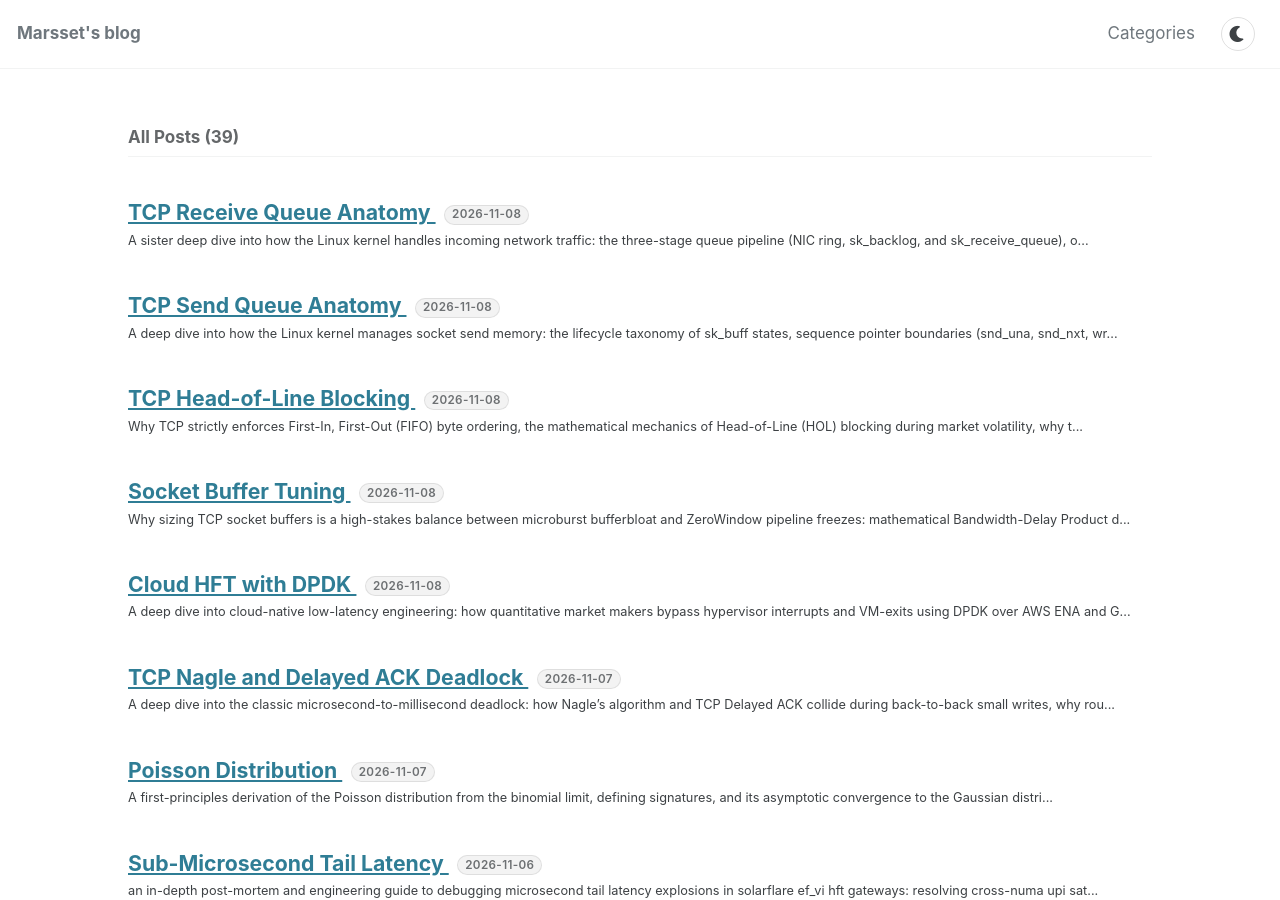
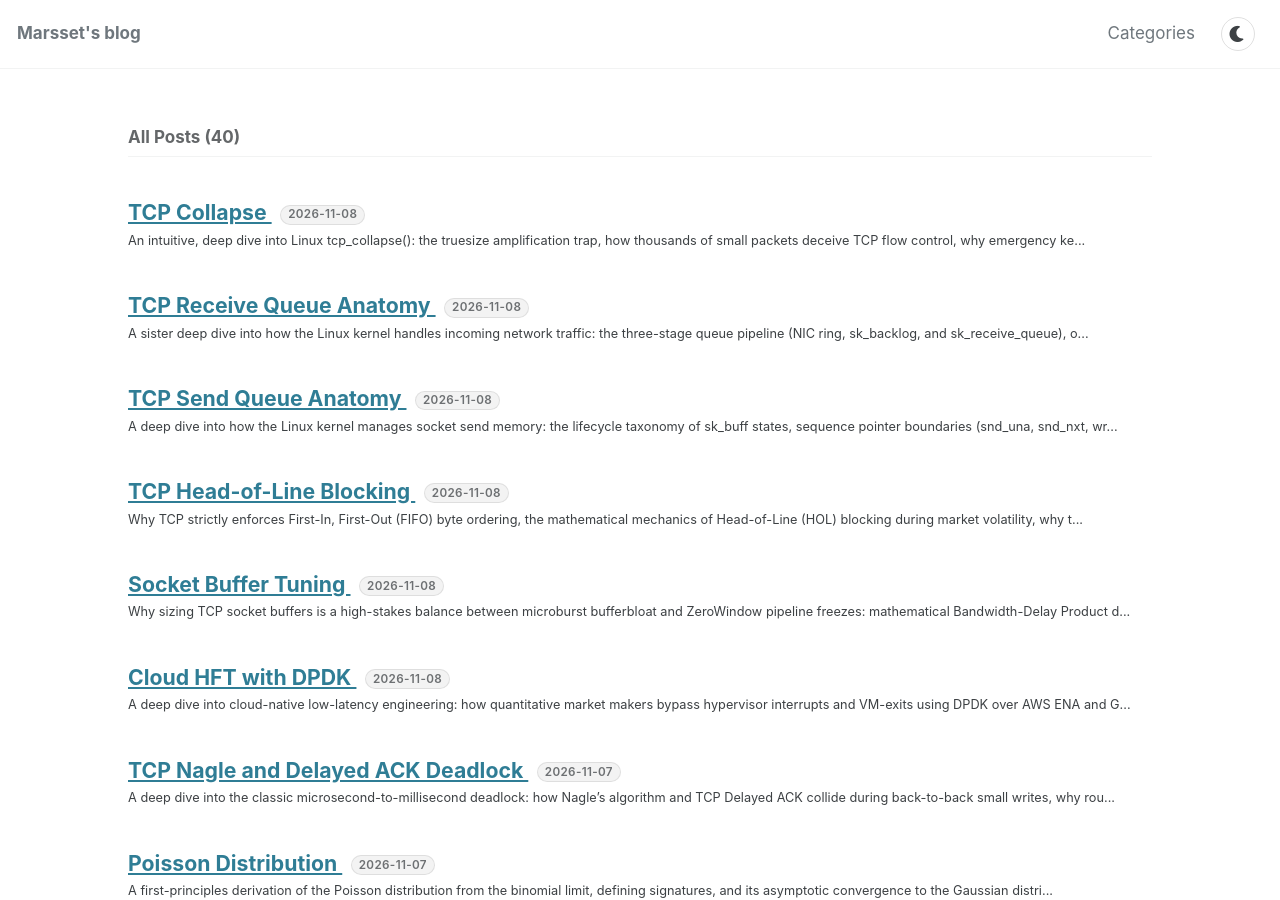
Before and after one commit to marsset/marsset.github.io, a Jekyll site: the page built from index.markdown, in a window 1280 px wide and 900 px high. Built offline with Jekyll 4.4.1, drawn with Linux system fonts in a browser that asks for light colours; cached includes are drawn as plain includes; some of the changed lines change nothing that is shown.

Commit message:
Add TCP Collapse post and writing style standards rule

````diff
--- a/_posts/2026-11-08-tcp-receive-queue.markdown
+++ b/_posts/2026-11-08-tcp-receive-queue.markdown
@@ -190,10 +190,10 @@ $$
 In high-frequency trading gateways, several default Linux kernel mechanisms designed for high throughput become severe tail-latency liabilities on the receive path:
 
 ### 1. The `tcp_collapse()` Catastrophe
-When memory usage exceeds `sk_rcvbuf`, the Linux kernel does not immediately drop packets. Instead, it enters **Emergency Buffer Collapse (`tcp_collapse()`)**:
+When memory usage exceeds `sk_rcvbuf`, the Linux kernel does not immediately drop packets. Instead, it enters **Emergency Buffer Collapse ([`tcp_collapse()`](/system/2026/11/09/tcp-collapse.html))**:
 * It walks all `sk_buff`s in `sk_receive_queue` and `out_of_order_queue`.
 * It re-allocates memory and copies smaller chunks into contiguous larger buffers to eliminate slab allocator padding and header overhead.
-* **Impact:** In trading systems, `tcp_collapse()` can lock the socket and freeze the CPU core for **hundreds of microseconds to milliseconds**, occurring exactly during a market burst when latency matters most!
+* **Impact:** In trading systems, `tcp_collapse()` can lock the socket and freeze the CPU core for **hundreds of microseconds to milliseconds**, occurring exactly during a market burst when latency matters most! See the full deep dive in [TCP Collapse](/system/2026/11/09/tcp-collapse.html).
 * **Diagnostics:** Check if `TCPRcvCollapsed` is incrementing:
   ```bash
   nstat -z | grep -i collapse
--- /dev/null
+++ b/_posts/2026-11-09-tcp-collapse.markdown
@@ -0,0 +1,239 @@
+---
+title: "TCP Collapse"
+date: 2026-11-09 06:30:00 +0800
+categories:
+  - system
+tags: system linux kernel networking tcp low-latency performance
+excerpt: >
+  An intuitive, deep dive into Linux tcp_collapse(): the truesize amplification trap, how thousands of small packets deceive TCP flow control, why emergency kernel defragmentation freezes CPU cores for milliseconds during market bursts, and how to eliminate it.
+---
+
+Imagine you are moving to a new home.
+
+Instead of packing 50 books into two large cardboard boxes, someone packs each single pencil, paperclip, and sticky note into its own **giant, half-empty shipping crate**.
+
+Before long, your living room is stacked to the ceiling with massive crates. The room is completely out of physical space, even though the actual items inside could easily fit in a backpack.
+
+What do you do when a delivery driver arrives at your door with more crates?
+
+You cannot fit another crate through the door. But throwing the pencils away violates your contract. So you drop everything, sit on the floor, open every single crate one by one, unpack the pencils, consolidate them into a single shoe box, and break down the empty crates to haul them out.
+
+While you are frantically repacking, the delivery driver is ringing the doorbell over and over. You cannot answer. Eventually, the porch fills up, packages tumble onto the sidewalk, and the delivery driver drives away.
+
+That frantic, stop-the-world repacking frenzy is **`tcp_collapse()`** in the Linux kernel.
+
+---
+
+## 1. The Core Trap: The `truesize` Amplification
+
+In high-performance networking, engineers often assume that receiving an 80-byte trade confirmation consumes 80 bytes of memory in the socket receive buffer (`sk_rcvbuf`).
+
+In the Linux kernel, this assumption is completely wrong.
+
+Every network packet arriving from the wire must be managed by the kernel's memory subsystem. To track a single packet, Linux allocates:
+1. **`struct sk_buff`**: The primary socket buffer metadata container (~224 to 256 bytes).
+2. **`struct skb_shared_info`**: Fragment and memory refcounting structures (~320 bytes).
+3. **Memory Allocator Alignments**: Modern Network Interface Cards (NICs) use driver page pools or slab allocators (e.g., `kmalloc-2048` or 4 KB page fragments) to avoid memory fragmentation during high-speed DMA.
+
+The total memory consumed by this single packet is stored in **`skb->truesize`**:
+
+```text
+[ 80B Payload ]  +  [ 240B sk_buff ]  +  [ 320B shinfo ]  +  [ 1KB Page Slack ]
+└──────────────────────────────────────┬───────────────────────────────────────┘
+                     skb->truesize ≈ 1,600 - 2,048 Bytes!
+```
+
+$$\text{Payload} = 80 \text{ bytes} \quad \ll \quad \text{truesize} \approx 2{,}048 \text{ bytes}$$
+
+For small packets—the bread and butter of market data ticks, FIX order messages, and RPC signals—**the kernel memory overhead is $20\times$ to $25\times$ larger than the actual payload data**.
+
+---
+
+## 2. Why TCP Flow Control Fails to Prevent It
+
+TCP has a built-in mechanism to prevent buffer overflow: **The Advertised Receive Window (`RWND`)**.
+
+The receiver tells the sender: *"I have 64 KB of free space in my buffer. You are legally allowed to send up to 64 KB."*
+
+Here is where the architecture breaks down:
+
+```
+Sender View:    "I have 64 KB of budget. I will send 640 small packets of 100 bytes each."
+                  Payload on wire: 64 KB
+
+Receiver Reality: 640 packets × 2,048 Bytes (truesize) = 1,310,720 Bytes (1.3 MB)!
+```
+
+The TCP receive window is measured strictly in **payload bytes**.
+
+The Linux kernel socket memory limit (`sk->sk_rcvbuf`), however, is tracked in **allocated RAM (`sk->sk_rmem_alloc`)**, which aggregates `truesize`.
+
+Because the sender has no idea what memory overhead the receiver's NIC driver and kernel slab allocator assign to each packet, the sender can easily exhaust the receiver's memory **while remaining completely compliant with the advertised window**.
+
+---
+
+## 3. The Emergency Procedure: `tcp_prune_queue()`
+
+When the socket's memory usage surpasses the limit (`sk_rmem_alloc > sk_rcvbuf`), the kernel enters the emergency pruning path inside `net/ipv4/tcp_input.c`:
+
+```
+                       Incoming Packet Arrives
+                                 │
+                                 ▼
+                     ┌───────────────────────┐
+                     │ sk_rmem_alloc > limit │
+                     └───────────┬───────────┘
+                                 │ Yes
+                                 ▼
+                     ┌───────────────────────┐
+                     │  tcp_prune_queue()    │
+                     └───────────┬───────────┘
+                                 │
+         ┌───────────────────────┴───────────────────────┐
+         ▼                                               ▼
+  [ Phase 1: Prune OFO ]                         [ Phase 2: Collapse ]
+  Drop out-of-order queue                        Walk sk_receive_queue:
+  (Re-allocations & ACKs lost)                   Allocate contiguous pages,
+                                                 memcpy payload together,
+                                                 free thousands of sk_buffs
+```
+
+### Phase 1: Discard Out-of-Order Packets (`tcp_prune_ofo_queue`)
+The kernel first inspects the out-of-order reassembly queue (`tp->out_of_order_queue`). If packets arrived out of order, the kernel immediately discards them. The sender will eventually timeout and retransmit them, but this frees up immediate memory.
+
+### Phase 2: Emergency Buffer Collapse (`tcp_collapse`)
+If dropping out-of-order packets fails to reclaim enough space, the kernel initiates `tcp_collapse()`.
+
+The kernel refuses to drop contiguous, in-order packets that have already been acknowledged to the sender. Instead, it chooses to perform **in-flight memory defragmentation**:
+1. It walks the doubly linked list of `sk_buff`s in `sk_receive_queue`.
+2. It allocates fresh, larger memory chunks.
+3. It performs back-to-back **`memcpy`** operations, packing the payload of dozens of tiny `sk_buff`s into a single combined buffer.
+4. It unlinks and frees the thousands of individual `sk_buff` headers back to the slab cache.
+
+```text
+BEFORE COLLAPSE:
+[skb 1: 80B data (2KB truesize)] ─► [skb 2: 80B data (2KB truesize)] ─► [skb 3: 80B data (2KB truesize)]
+Total Payload: 240 Bytes | Memory Consumed: 6,144 Bytes
+
+AFTER COLLAPSE:
+[Combined skb: 240B data (512B truesize)]
+Total Payload: 240 Bytes | Memory Consumed: 512 Bytes (5,632 Bytes reclaimed!)
+```
+
+---
+
+## 4. Why It Is a Catastrophe: The Anatomy of a Freeze
+
+On paper, defragmentation sounds sensible. In high-performance systems, however, `tcp_collapse()` is one of the most destructive kernel routines in existence:
+
+### 1. Socket Lock & Softirq Core Stall
+`tcp_collapse()` executes with the **socket lock held**, often in software interrupt (`ksoftirqd` / NAPI softirq) context.
+Walking thousands of `sk_buff`s, calling page allocators, and copying memory blocks locks up the CPU core for **hundreds of microseconds to multiple milliseconds**.
+
+### 2. Cache Annihilation
+The CPU core must perform millions of memory reads and writes across scattered memory addresses to repack the payload. This completely evicts your application's hot instructions, L1/L2 cache lines, and pricing lookup tables right before your application needs to make trading decisions.
+
+### 3. The NIC Ring Overflow Cascade
+While the CPU core is frozen running `tcp_collapse()`, it cannot service new interrupts or poll the physical Network Interface Card.
+The hardware RX ring on the NIC fills up within microseconds. The NIC has no choice but to start dropping incoming physical Ethernet frames (`rx_dropped` / `rx_missed_errors`).
+
+```text
+CPU Core:   [────────── Running tcp_collapse() (Stalled 2 ms) ──────────]
+                                                                  ▲
+NIC Hardware RX Ring: [■■■■■■■■■■■■■■■■■■■■■■■■■■■■■■■■■■■■■■■■■■] (FULL!)
+Incoming Packets:       ▲       ▲       ▲       ▲       ▲
+                      DROPPED DROPPED DROPPED DROPPED DROPPED
+```
+
+### 4. Malicious Timing: The "Burst Trap"
+`tcp_collapse()` does not happen during quiet market periods. It triggers when:
+$$\text{Sudden Traffic Spike} + \text{Small Packets} + \text{Consumer Core Briefly Busy}$$
+
+It strikes at the exact millisecond of a central bank rate announcement, earnings release, or market open—the precise instant when an execution gateway cannot afford a 2-millisecond blind spot.
+
+---
+
+## 5. Diagnostics: Is Your System Collapsing?
+
+Linux tracks buffer collapse events in its kernel SNMP counters.
+
+You can inspect whether your system has ever triggered this emergency path using `nstat`:
+
+```bash
+# View current counter value
+nstat -az | grep -i collapse
+```
+
+Or using `netstat`:
+
+```bash
+netstat -s | grep -i "packets collapsed"
+```
+
+If `TcpExtTCPRcvCollapsed` is non-zero and incrementing during market hours, your trading gateway or network service is periodically undergoing emergency stop-the-world defragmentation.
+
+You can also pinpoint the exact socket and process using `bpftrace`:
+
+```bash
+# Trace callers of tcp_collapse in real time
+sudo bpftrace -e 'kprobe:tcp_collapse { printf("tcp_collapse triggered by comm: %s (PID: %d)\n", comm, pid); }'
+```
+
+---
+
+## 6. How to Eliminate `tcp_collapse()`
+
+Eliminating `tcp_collapse()` requires addressing either the memory calculation mismatch, the buffer draining rate, or bypassing kernel allocations altogether.
+
+### 1. Tune `tcp_adv_win_scale` (The Direct Fix)
+Linux provides a kernel parameter specifically designed to compensate for the `truesize` overhead:
+
+```bash
+# Add to /etc/sysctl.conf
+net.ipv4.tcp_adv_win_scale = 2
+```
+
+How it works:
+* `tcp_adv_win_scale = 1`: The kernel reserves $\frac{1}{2}$ ($50\%$) of the socket buffer for kernel metadata overhead, advertising only the remaining $50\%$ to the sender as `RWND`.
+* `tcp_adv_win_scale = 2`: The kernel reserves $\frac{3}{4}$ ($75\%$) of the socket buffer for overhead, advertising only $25\%$ to the sender.
+
+By increasing `tcp_adv_win_scale`, you force the TCP receive window to shrink much earlier, stopping the sender before small packet overhead can breach `sk_rcvbuf`.
+
+### 2. Expand Socket Receive Memory (`tcp_rmem`)
+Ensure your receive memory ceilings have enough slack to absorb high-frequency micro-bursts without hitting pruning limits:
+
+```bash
+# Set min, default, and max receive buffers in bytes (e.g., 16 MB max)
+sysctl -w net.ipv4.tcp_rmem="4096 131072 16777216"
+```
+
+### 3. Spin Draining with `SO_BUSY_POLL`
+If the user-space thread drains packets the instant they hit `sk_receive_queue`, memory usage never accumulates to trigger `tcp_prune_queue()`.
+
+Enabling low-latency busy polling bypasses interrupt scheduling delays and keeps the receive queue drained in sub-microsecond time:
+
+```c
+int busy_poll_us = 50;
+setsockopt(fd, SOL_SOCKET, SO_BUSY_POLL, &busy_poll_us, sizeof(busy_poll_us));
+```
+
+### 4. Kernel Bypass (The Production Solution)
+For ultra-low latency systems, the true solution is to remove `sk_buff` from the datapath entirely.
+
+Technologies like **Solarflare Onload**, **Mellanox VMA / Rivermax**, or **DPDK**:
+* Deliver packets directly from NIC DMA rings into application memory.
+* Eliminate the `sk_buff` control structure and page-pool wrapper completely.
+* Possess zero `truesize` amplification.
+
+In kernel-bypass architectures, `tcp_collapse()` is not just tuned away—it is architecturally eradicated.
+
+---
+
+## Summary Checklist
+
+| Metric / Parameter | Default | Recommended for Low Latency | Why |
+| :--- | :--- | :--- | :--- |
+| `net.ipv4.tcp_adv_win_scale` | `1` ($50\%$ reserve) | `2` ($75\%$ reserve) | Accounts for tiny-packet `truesize` amplification |
+| `net.ipv4.tcp_rmem` (max) | Varies (often ~6 MB) | `16777216` (16 MB) | Prevents burst-induced buffer exhaustion |
+| `SO_BUSY_POLL` | `0` (Disabled) | `50` $\mu\text{s}$ | Eliminates wake-up lag; drains `sk_receive_queue` immediately |
+| Diagnostic Metric | `TCPRcvCollapsed` | Must be `0` | Any increments indicate stop-the-world kernel latency spikes |
````
Also changed, not shown: .gemini/rules/writing_style.md (added).
